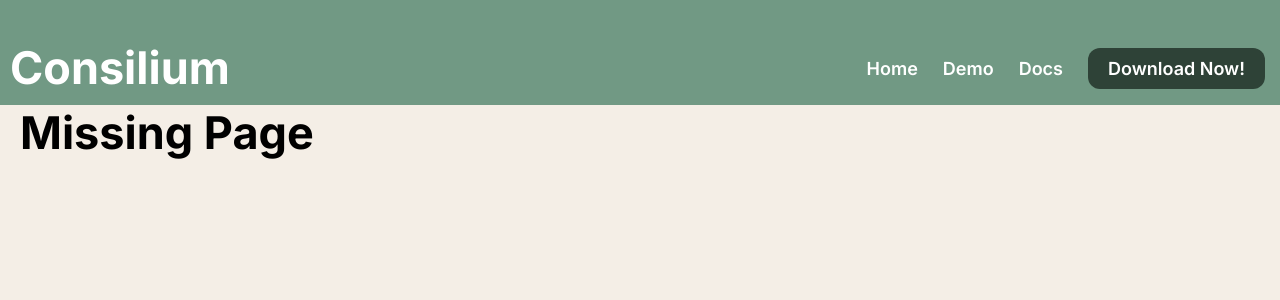
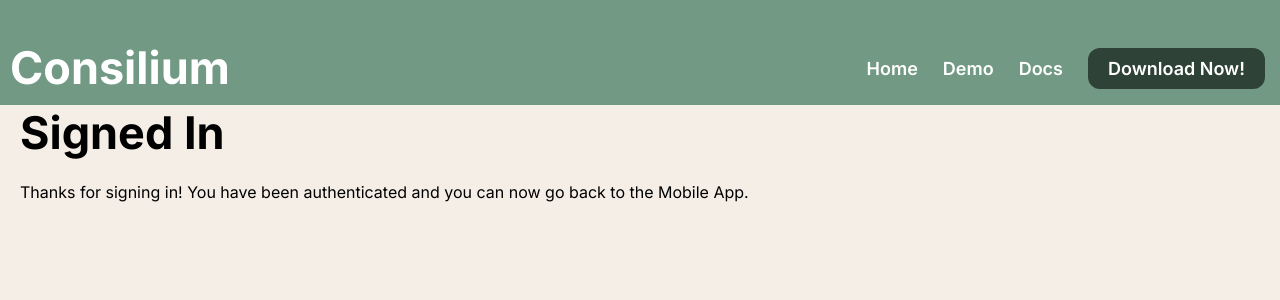
Before and after one commit to MateoTomaszeuski/Spring2025-FinalProject, a React (Vite) app in the folder stt-static-page/: page /signedin in a window 1280 px wide. Shown: the top 300 px of the page. Built offline with nearby package versions, Linux system fonts and the light colour scheme.

Commit message:
Added to static and API page

```diff
--- a/stt-static-page/src/App.tsx
+++ b/stt-static-page/src/App.tsx
@@ -5,6 +5,7 @@ import { MissingPage } from './components/MissingPage'
 import { MainPage } from './components/MainPage'
 import { DemoPage } from './components/DemoPage'
 import { DocsPage } from './components/DocsPage'
+import { SignedInPage } from './components/SignedInPage'
 
 class App extends React.Component {
   render() {
@@ -17,6 +18,7 @@ class App extends React.Component {
               <Route path='/' element={<MainPage />} />
               <Route path='/demo' element={<DemoPage />} />
               <Route path='/docs' element={<DocsPage />} />
+              <Route path='/signedin' element={<SignedInPage />} />
               <Route path='*' element={<MissingPage />} />
             </Routes>
           </div>
--- /dev/null
+++ b/stt-static-page/src/components/SignedInPage.tsx
@@ -0,0 +1,12 @@
+import React from 'react';
+
+export class SignedInPage extends React.Component {
+  render() {
+    return (
+      <div>
+        <h1>Signed In</h1>
+        <p>Thanks for signing in! You have been authenticated and you can now go back to the Mobile App.</p>
+      </div>
+    );
+  }
+}
```
Also changed, not shown: 1 other file (tests, documents, lock files or other folders).
